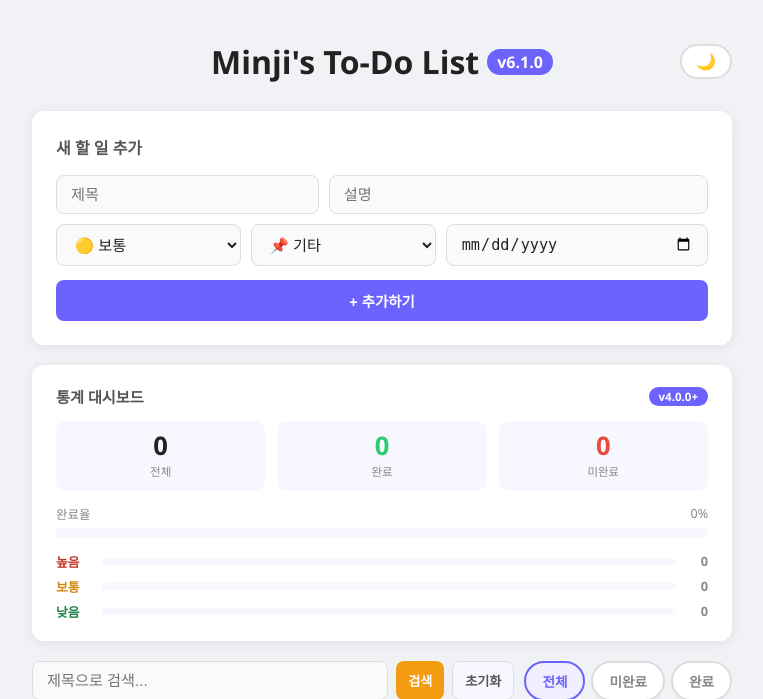
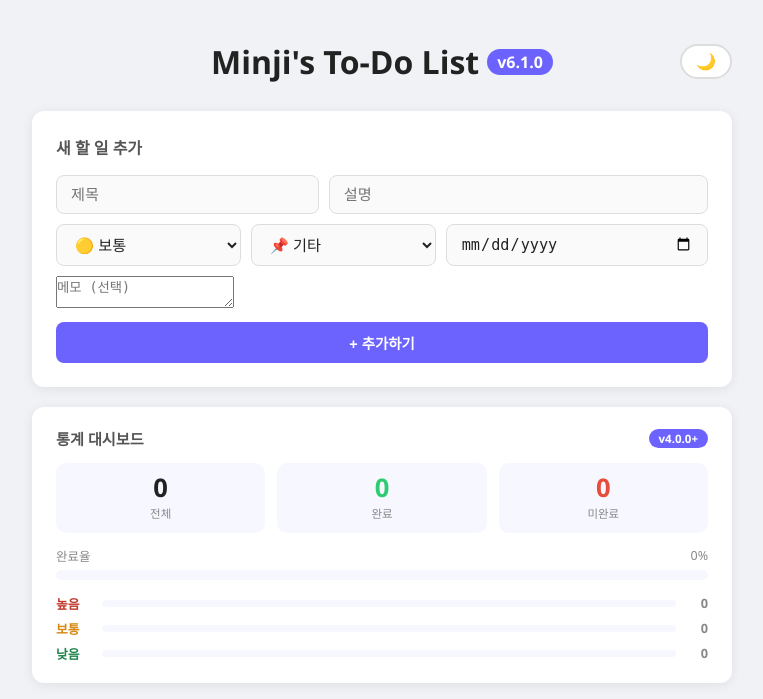
Before and after one commit to alswl722/FastApi-Todos, a FastAPI app: page / in a window 1280 px wide. Shown: the top 699 px of the page, without its empty margins (258-1021 px from the left). Run offline with FastAPI, Linux system fonts and the light colour scheme; data that the repository does not hold is empty.

Commit message:
feat: 메모(notes) 필드 추가

```diff
--- a/fastapi-app/main.py
+++ b/fastapi-app/main.py
@@ -23,6 +23,7 @@ class TodoItem(BaseModel):
     priority: str = "medium"       # low / medium / high
     category: str = "other"        # work / study / exercise / hobby / other
     due_date: Optional[str] = None # YYYY-MM-DD
+    notes: Optional[str] = None    # 메모 (자유 텍스트)
 
 # JSON 파일 경로
 TODO_FILE = "todo.json"
--- a/fastapi-app/templates/index.html
+++ b/fastapi-app/templates/index.html
@@ -485,6 +485,9 @@
                 </select>
                 <input class="input-date" type="date" id="due_date">
             </div>
+            <div class="form-row">
+                <textarea class="input-notes" id="notes" placeholder="메모 (선택)" rows="2"></textarea>
+            </div>
             <button class="btn btn-primary" type="submit">+ 추가하기</button>
         </form>
     </div>
@@ -841,6 +844,7 @@
             priority:    document.getElementById('priority').value,
             category:    document.getElementById('category').value,
             due_date:    document.getElementById('due_date').value || null,
+            notes:       document.getElementById('notes').value || null,
         };
         const res = await fetch('/todos', {
             method:  'POST',
```
